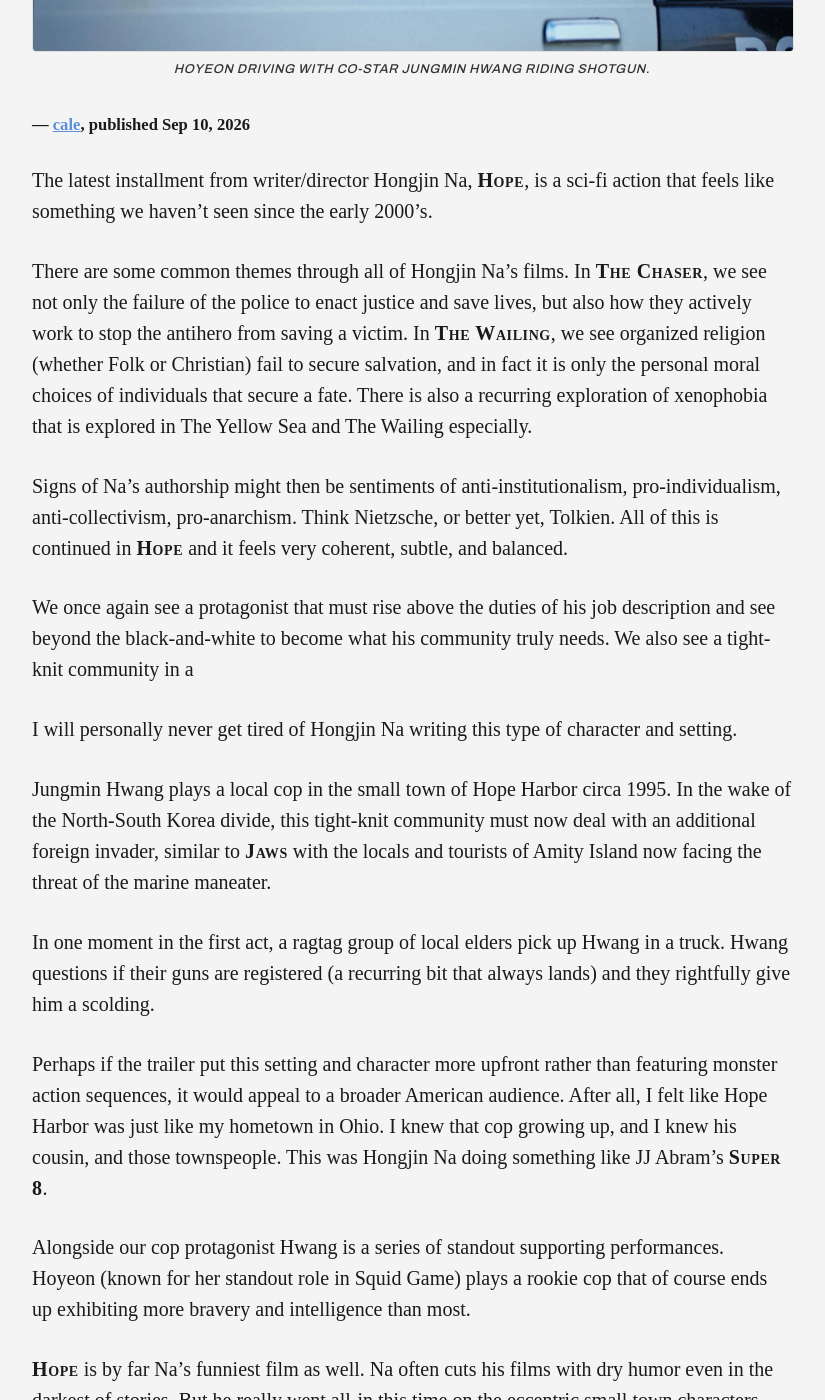
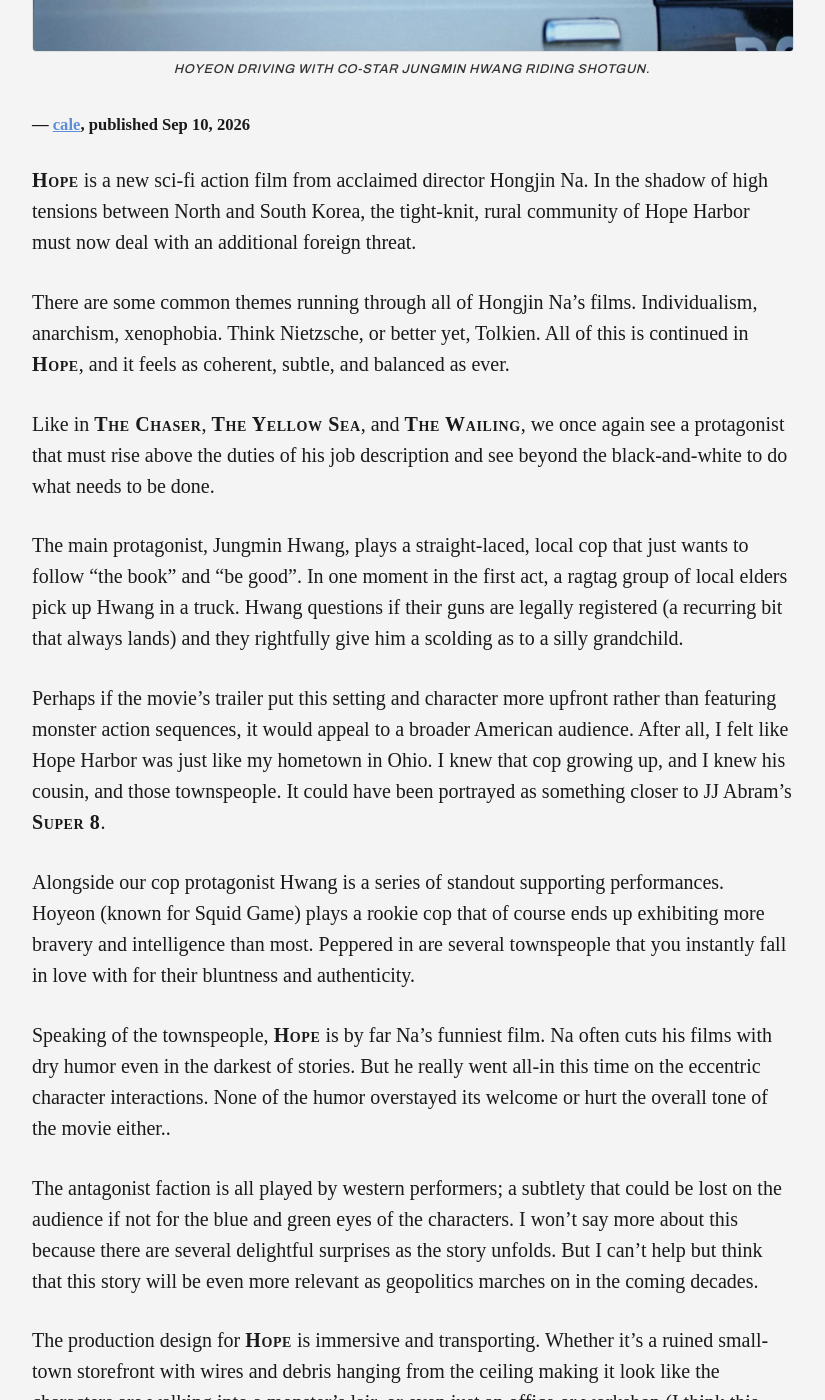
Before and after one commit to Slowburn-Movies/slowburn-movies.github.io, a Jekyll site: the page built from _posts/2026-09-10-hope.md, in a window 1280 px wide and 1400 px high, scrolled down 698 px. Shown: the whole window, without its empty margins (228-1053 px from the left). Built offline with Jekyll 4.4.1, drawn with Linux system fonts in a browser that asks for light colours; some web fonts are replaced; some of the changed text lies outside the part shown.

Commit message:
Update 2026-09-10-hope.md

```diff
--- a/_posts/2026-09-10-hope.md
+++ b/_posts/2026-09-10-hope.md
@@ -23,36 +23,33 @@ image_alt: "Hoyeon driving a cop car with co-star Jungmin Hwang in the passenger
 image_caption: "Hoyeon driving with co-star Jungmin Hwang riding shotgun."
 ---
 
-The latest installment from writer/director Hongjin Na, <cite>Hope</cite>, is a sci-fi action that feels like something we haven't seen since the early 2000's.
+<cite>Hope</cite> is a new sci-fi action film from acclaimed director Hongjin Na. In the shadow of high tensions between North and South Korea, the tight-knit, rural community of Hope Harbor must now deal with an additional foreign threat.
 
-There are some common themes through all of Hongjin Na’s films. In <cite>The Chaser</cite>, we see not only the failure of the police to enact justice and save lives, but also how they actively work to stop the antihero from saving a victim. In <cite>The Wailing</cite>, we see organized religion (whether Folk or Christian) fail to secure salvation, and in fact it is only the personal moral choices of individuals that secure a fate. There is also a recurring exploration of xenophobia that is explored in The Yellow Sea and The Wailing especially.
+There are some common themes running through all of Hongjin Na’s films. Individualism, anarchism, xenophobia. Think Nietzsche, or better yet, Tolkien. All of this is continued in <cite>Hope</cite>, and it feels as coherent, subtle, and balanced as ever.
 
-Signs of Na’s authorship might then be sentiments of anti-institutionalism, pro-individualism, anti-collectivism, pro-anarchism. Think Nietzsche, or better yet, Tolkien. All of this is continued in <cite>Hope</cite> and it feels very coherent, subtle, and balanced.
+Like in <cite>The Chaser</cite>, <cite>The Yellow Sea</cite>, and <cite>The Wailing</cite>, we once again see a protagonist that must rise above the duties of his job description and see beyond the black-and-white to do what needs to be done.
 
-We once again see a protagonist that must rise above the duties of his job description and see beyond the black-and-white to become what his community truly needs. We also see a tight-knit community in a
+The main protagonist, Jungmin Hwang, plays a straight-laced, local cop that just wants to follow "the book" and "be good". In one moment in the first act, a ragtag group of local elders pick up Hwang in a truck. Hwang questions if their guns are legally registered (a recurring bit that always lands) and they rightfully give him a scolding as to a silly grandchild.
 
-I will personally never get tired of Hongjin Na writing this type of character and setting.
+Perhaps if the movie's trailer put this setting and character more upfront rather than featuring monster action sequences, it would appeal to a broader American audience. After all, I felt like Hope Harbor was just like my hometown in Ohio. I knew that cop growing up, and I knew his cousin, and those townspeople. It could have been portrayed as something closer to JJ Abram’s <cite>Super 8</cite>.
 
-Jungmin Hwang plays a local cop in the small town of Hope Harbor circa 1995. In the wake of the North-South Korea divide, this tight-knit community must now deal with an additional foreign invader, similar to <cite>Jaws</cite> with the locals and tourists of Amity Island now facing the threat of the marine maneater.
+Alongside our cop protagonist Hwang is a series of standout supporting performances. Hoyeon (known for Squid Game) plays a rookie cop that of course ends up exhibiting more bravery and intelligence than most. Peppered in are several townspeople that you instantly fall in love with for their bluntness and authenticity.
 
-In one moment in the first act, a ragtag group of local elders pick up Hwang in a truck. Hwang questions if their guns are registered (a recurring bit that always lands) and they rightfully give him a scolding.
+Speaking of the townspeople, <cite>Hope</cite> is by far Na’s funniest film. Na often cuts his films with dry humor even in the darkest of stories. But he really went all-in this time on the eccentric character interactions. None of the humor overstayed its welcome or hurt the overall tone of the movie either..
 
-Perhaps if the trailer put this setting and character more upfront rather than featuring monster action sequences, it would appeal to a broader American audience. After all, I felt like Hope Harbor was just like my hometown in Ohio. I knew that cop growing up, and I knew his cousin, and those townspeople. This was Hongjin Na doing something like JJ Abram’s <cite>Super 8</cite>.
+The antagonist faction is all played by western performers; a subtlety that could be lost on the audience if not for the blue and green eyes of the characters. I won’t say more about this because there are several delightful surprises as the story unfolds. But I can't help but think that this story will be even more relevant as geopolitics marches on in the coming decades.
 
-Alongside our cop protagonist Hwang is a series of standout supporting performances. Hoyeon (known for her standout role in Squid Game) plays a rookie cop that of course ends up exhibiting more bravery and intelligence than most.
+The production design for <cite>Hope</cite> is immersive and transporting. Whether it's a ruined small-town storefront with wires and debris hanging from the ceiling making it look like the characters are walking into a monster's lair, or even just an office or workshop (I think this story is set ~1995), the props, design, and decor are gorgeous and authentic. There is also a whole setting and design of the antagonist faction that will surprise you in the amount of detail and work put into the practical sets.
 
-<cite>Hope</cite> is by far Na’s funniest film as well. Na often cuts his films with dry humor even in the darkest of stories. But he really went all-in this time on the eccentric small town characters.
+The cinematography is some of the best in Hongjin Na’s filmography. Na reunited with Kyungpyo Hong from <cite>The Wailing</cite>. Hong was also the cinematographer on <cite>Parasite</cite>. What really set <cite>Hope</cite>’s cinematography apart were the expansive, larger than life shots composed in a handheld manner. Similar to <cite>The Brutalist</cite> or something from Terrence Malick, it just felt like a breath of fresh air. Thinking back now, many of the shots were celebratory in nature; in other words, hopeful.
 
-The antagonist faction is all played by western performers; a subtlety that could be lost on the audience if not for the blue and green eyes of the characters. I won’t say more about this because there are several delightful surprises as the story unfolds.
 
-The production design for <cite>Hope</cite> is immersive and transporting. Whether the ruined village, the moss-covered forest, or even just an office, the props, colors, and decor are gorgeous and authentic. There is also a whole setting and design of the antagonist faction that will surprise you.
+The action was extremely legible. The viewer is never confused about where things are and what’s happening. The only thing I can compare it to is James Cameron with <cite>Terminator 2</cite>. One highlight was a particular chase sequence in the 3rd act. The action involved was objectively small, but Na made it so thrilling that the audience in my screening was audibly reacting and laughing just to cut the unrelenting tension.
 
-The cinematography is also some of the best in Hongjin Na’s filmography. Na reunited with Kyung-pyo Hong from <cite>The Wailing</cite>. Hong was also the cinematographer on <cite>Parasite</cite>. What really set <cite>Hope</cite>’s cinematography apart were the expansive, larger than life shots composed in a handheld manner. Similar to <cite>The Brutalist</cite>, it just felt like a breath of fresh air at many points.
+Having said all this, there were quite a few chase sequences that could possibly be trimmed down. That may push Hope a bit into <cite>Terminator 3</cite> territory rather than <cite>Terminator 2</cite>. But honestly that is a matter of taste. I never looked at my watch once during my screening and I am always one to complain about movies being too long.
 
-The action was extremely legible. The viewer is never confused about where things are and what’s happening. The only thing I can compare it to is James Cameron with <cite>Terminator 2</cite>. When the action is so The most impressive thing is how utterly thrilling Na can make some objectively small actions.
+Some of the CGI also left me a bit puzzled. It was hard to tell what was meant to be stylized and what may have been unfinished or rushed by a post-production contract that ran out of budget. If stylized, several images harken to <cite>Attack on Titan</cite>. It will be interesting to hear more about this aspect of the production as the years go on.
 
-There were quite a few chase sequences that could possibly be trimmed down. That may push Hope a bit into <cite>Terminator 3</cite> territory. But honestly that is a matter of taste. I never looked at my watch once during my screening and I am always one to complain about movies being too long.
+What is the "hope" in <cite>Hope</cite>? The hope of understanding. The hope of peace. The hope of life, liberty, and the pursuit of happiness. It's difficult to say with certainty at this time, but I am invested in the world that Na has built and the story that he is telling.
 
-Some of the CGI also left me a bit puzzled. Hard to tell what was meant to be stylized and what may have been unfinished or rushed by a post-production contract that ran out of budget. If stylized, several images harken to <cite>Attack on Titan</cite>. It will be interesting to hear more about this aspect of the production as the years go on.
-
-In some ways, Hongjin Na is like a Korean Tarantino, taking everything he loves and blending them up into the exact thing that he wants. In the case of <cite>Hope</cite>, we got a delicous <cite>Godzilla</cite>, <cite>Super 8</cite>, <cite>Aliens</cite>, <cite>Tremors</cite>, <cite>Avatar</cite>, <cite>Terminator</cite> smoothie. Not to say this is a derivative story with nothing unique about it. Quite the opposite. Go see it.
+In some ways, Hongjin Na is like a Korean Tarantino, taking everything he loves and blending them up into the exact thing that he wants. In the case of <cite>Hope</cite>, we got a delicous <cite>Godzilla</cite>, <cite>Super 8</cite>, <cite>Aliens</cite>, <cite>Tremors</cite>, <cite>Jaws</cite>, <cite>Avatar</cite>, <cite>Terminator</cite> smoothie. But that is not to say that this is a derivative story with nothing unique about it. Quite the opposite. Go see it.
```
